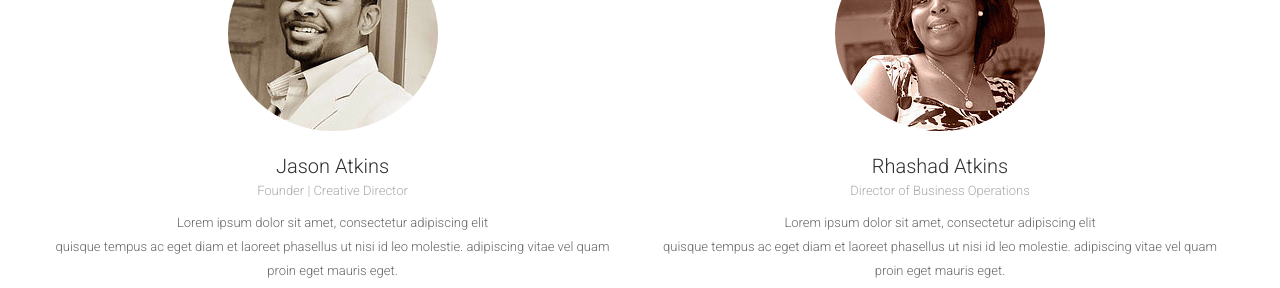
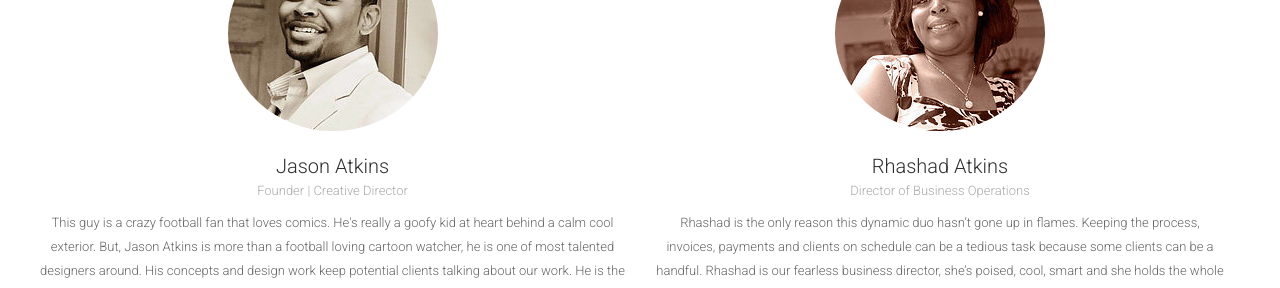
Before and after one commit to launchboxdesign/jatkinsdesign, a plain HTML site: page index.html in a window 1280 px wide. Shown: the part 2281-2569 px from the top of the page. Drawn offline with nearby package versions, Linux system fonts and the light colour scheme.

Commit message:
Update index.html

```diff
--- a/index.html
+++ b/index.html
@@ -172,7 +172,7 @@
 						<img class="img-responsive img-circle" src="images/picTeam/picT1.jpg">
 						<h4>Jason Atkins</h4>
 						<h5>Founder | Creative Director</h5>
-						<p>Lorem ipsum dolor sit amet, consectetur adipiscing elit <br/>quisque tempus ac eget diam et laoreet phasellus ut nisi id leo molestie. adipiscing vitae vel quam proin eget mauris eget.</p>
+						<p>This guy is a crazy football fan that loves comics. He's really a goofy kid at heart behind a calm cool exterior. But, Jason Atkins is more than a football loving cartoon watcher, he is one of most talented designers around. His concepts and design work keep potential clients talking about our work. He is the design guru of this dynamic duo and brings a different perspective to each and every project. He lives in the basement of his renovated rowhouse with his wife and dog and enjoys days on Capitol Hill.</p>
 						<ul>
 							<li><a href="#"><i class="fa fa-facebook-square"></i></a></li>
 							<li><a href="#"><i class="fa fa-pinterest"></i></a></li>
@@ -185,7 +185,7 @@
 						<img class="img-responsive img-circle" src="images/picTeam/picT2.jpg">
 						<h4>Rhashad Atkins</h4>
 						<h5>Director of Business Operations</h5>
-						<p>Lorem ipsum dolor sit amet, consectetur adipiscing elit<br/> quisque tempus ac eget diam et laoreet phasellus ut nisi id leo molestie. adipiscing vitae vel quam proin eget mauris eget.</p>
+						<p>Rhashad is the only reason this dynamic duo hasn’t gone up in flames. Keeping the process, invoices, payments and clients on schedule can be a tedious task because some clients can be a handful. Rhashad is our fearless business director, she’s poised, cool, smart and she holds the whole outfit together. Beyond her organizational mastery, Amber has an analytic side, and a true knack for organizational leadership. She is the real super hero in this operation.</p>
 						<ul>
 							<li><a href="#"><i class="fa fa-facebook-square"></i></a></li>
 							<li><a href="#"><i class="fa fa-pinterest"></i></a></li>
```
